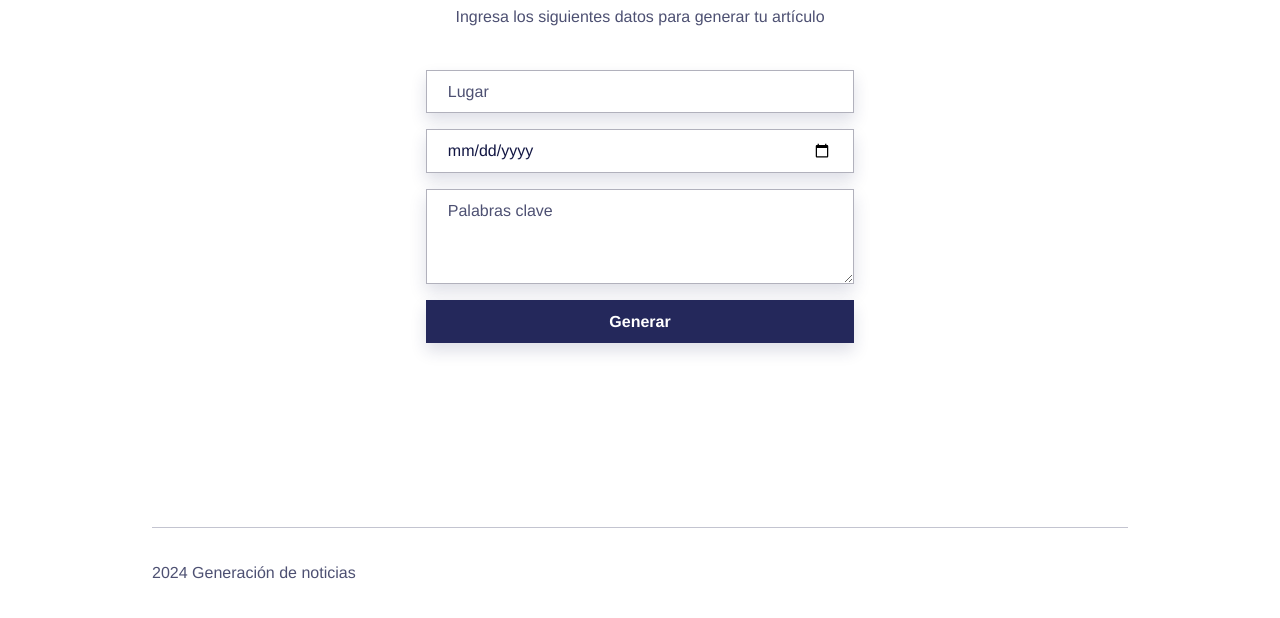
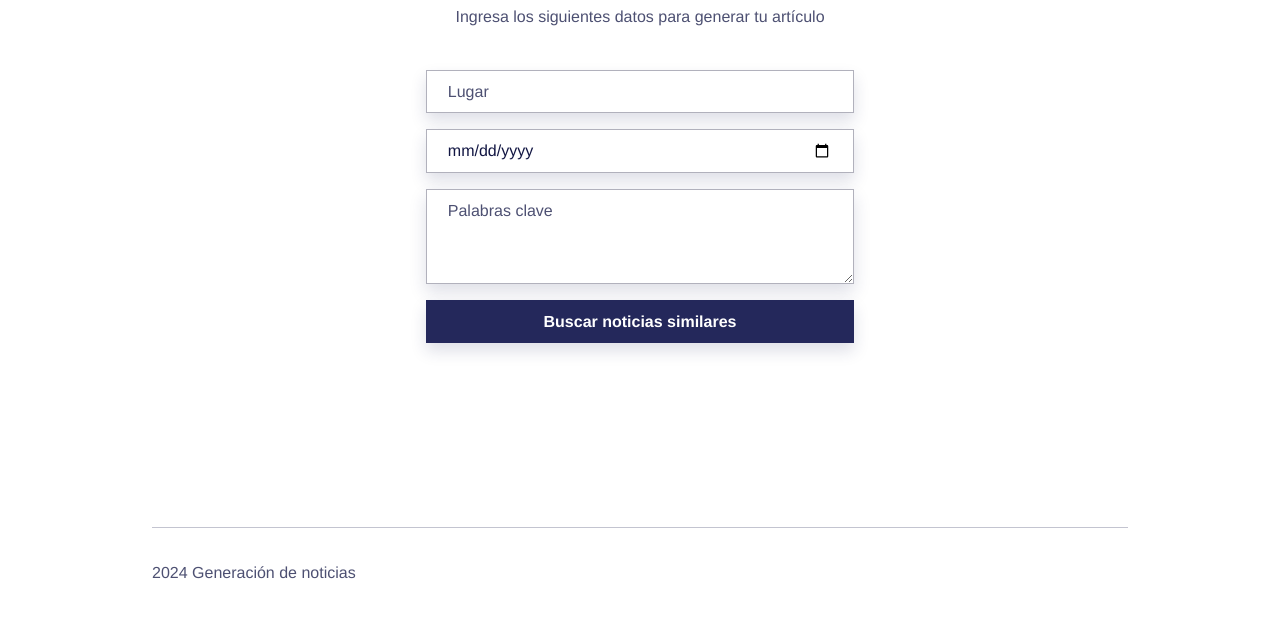
Before and after one commit to BrauuHdzM/Automated-News-Web-App, a website: page nuevo-articulo.html in a window 1280 px wide. Shown: the part 212-830 px from the top of the page. Drawn offline with nearby package versions, Linux system fonts and the light colour scheme; some packages are replaced by stand-ins of ours; files that its build step writes are made by us from their sources; a script that the page names is missing; files whose address does not match are found by name.

Commit message:
Boton Buscar noticias similares

```diff
--- a/nuevo-articulo.html
+++ b/nuevo-articulo.html
@@ -48,7 +48,7 @@
                             <div class="mb-3"><input class="shadow form-control" type="date" id="fecha"  placeholder="Fecha"></div>
                             <div class="mb-3"><textarea class="shadow form-control" id="palabrasClave" rows="3" placeholder="Palabras clave"></textarea></div>
                             <div>
-                                <button type="submit" id="botonEncontrar" class="btn btn-primary shadow d-block w-100">Generar</button>
+                                <button type="submit" id="botonEncontrar" class="btn btn-primary shadow d-block w-100">Buscar noticias similares</button>
                             </div>
                         </form>
                     </div>
```
